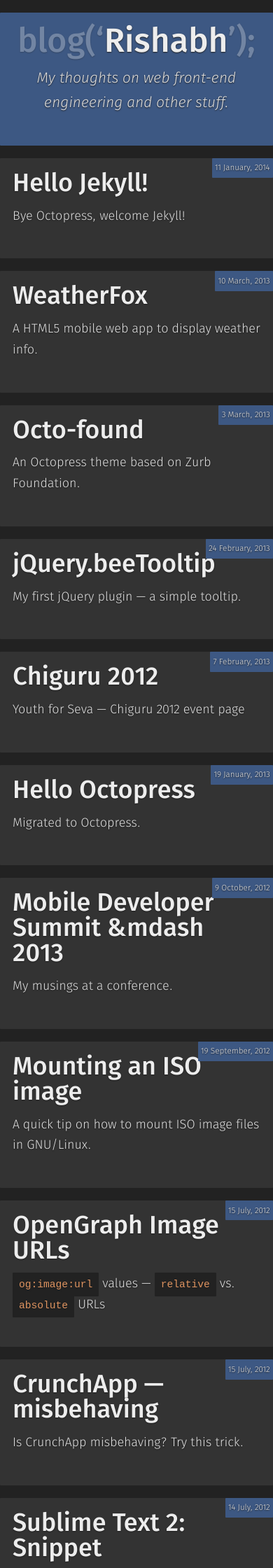
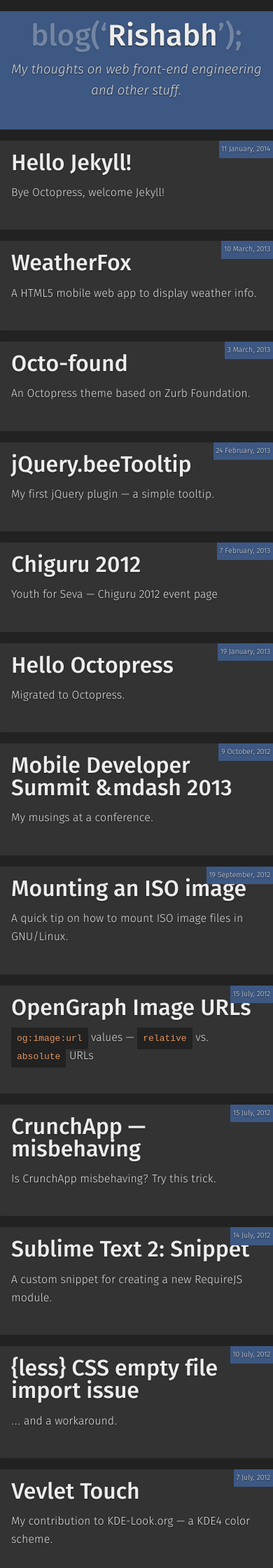
Before and after one commit to rishabh-ink/rishabhsrao.github.io, a Jekyll site: the page built from index.html, in a window 390 px wide. Shown: the top 2240 px of the page at 70% size. Built offline with Jekyll 4.4.1, drawn with Linux system fonts in a browser that asks for light colours; Markdown is read by kramdown in place of the engine named in the settings.

Commit message:
Reduced base font size on smaller devices.

```diff
--- a/css/main.css
+++ b/css/main.css
@@ -1267,6 +1267,12 @@
   text-shadow: 0 1px 2px #222222;
 }
 
+@media (max-width: 30rem) {
+  /* line 9, ui/_body.scss */
+  html {
+    font-size: 100%;
+  }
+}
 /* line 1, ui/_link.scss */
 a {
   color: #8bc4ea;
--- a/css/ui/_body.scss
+++ b/css/ui/_body.scss
@@ -4,3 +4,9 @@
   font-family: "Fira Sans", sans-serif;
   text-shadow: 0 1px 2px $base-text-shadow-color;
 }
+
+@media (max-width: $screen-xs) {
+  html {
+    font-size: 100%;
+  }
+}
```
